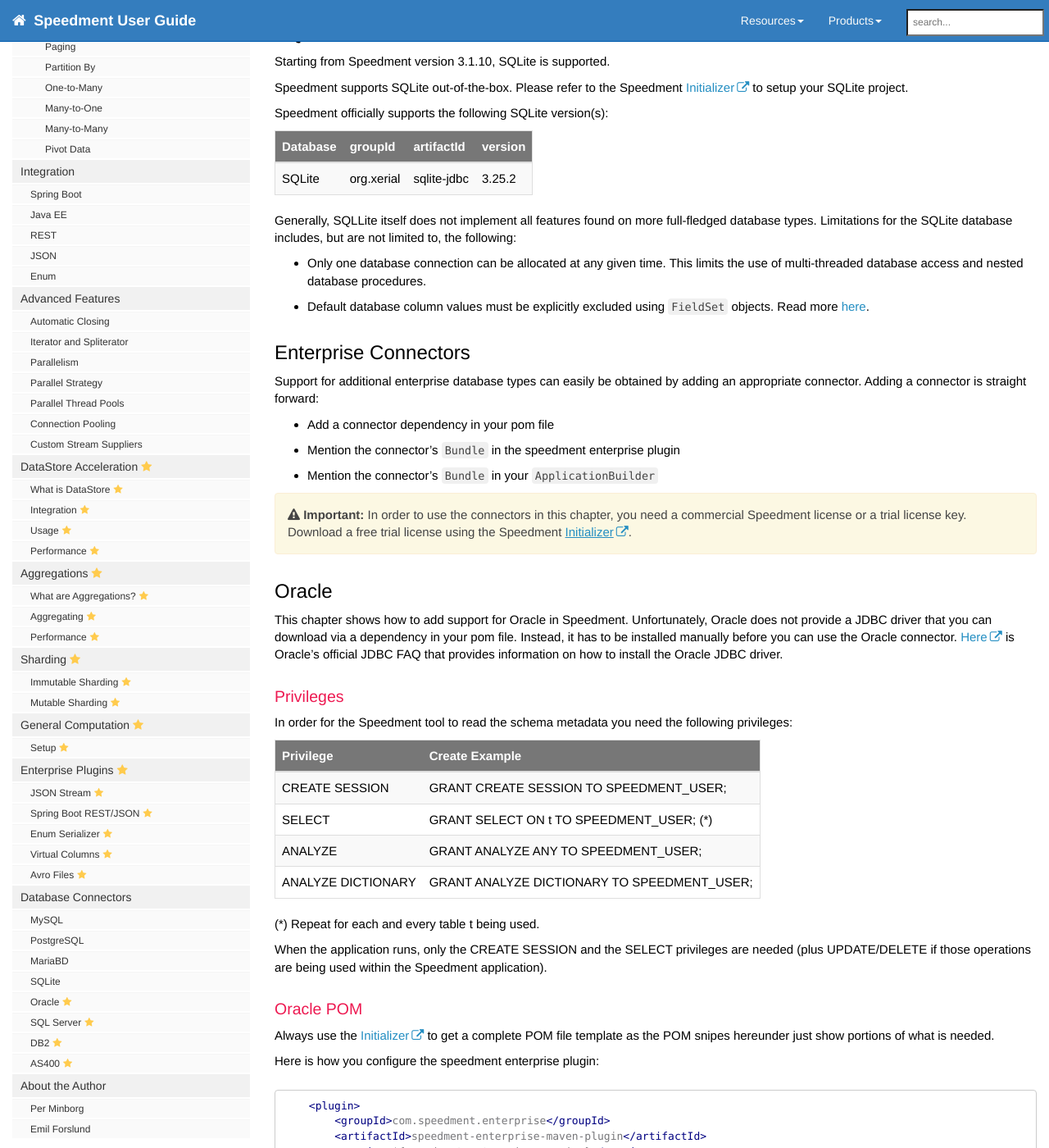
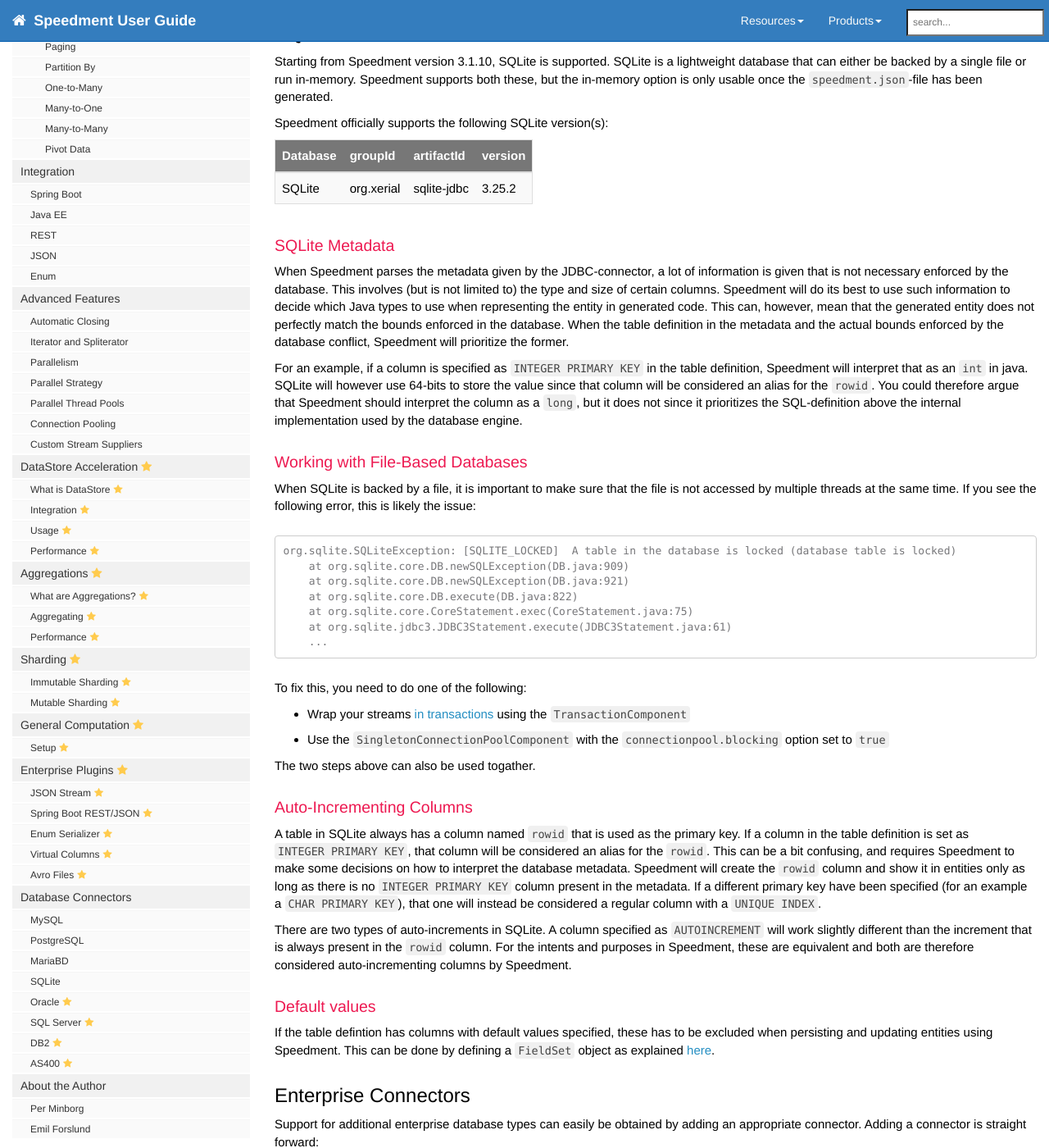
Before and after one commit to speedment/speedment-doc, a Jekyll site: the page built from pages/connectors.md, in a window 1280 px wide and 1400 px high, scrolled down 1834 px. Shown: the whole window at 82% size. Built offline with Jekyll 4.4.1, drawn with Linux system fonts in a browser that asks for light colours; nearby versions of some CDN libraries; comment, search, counter and statistics services are not loaded.

Commit message:
Expand section on SQLite

````diff
--- a/pages/connectors.md
+++ b/pages/connectors.md
@@ -84,9 +84,7 @@
 " %}
 
 ## SQLite
-Starting from Speedment version 3.1.10, SQLite is supported.
-
-Speedment supports SQLite out-of-the-box. Please refer to the Speedment [Initializer](https://www.speedment.com/initializer/) to setup your SQLite project.
+Starting from Speedment version 3.1.10, SQLite is supported. SQLite is a lightweight database that can either be backed by a single file or run in-memory. Speedment supports both these, but the in-memory option is only usable once the `speedment.json`-file has been generated.
 
 Speedment officially supports the following SQLite version(s):
 
@@ -94,11 +92,37 @@
 | :------- | :--------------- | :------------------- | :------ |
 | SQLite   | org.xerial       | sqlite-jdbc          | 3.25.2  |
 
-Generally, SQLLite itself does not implement all features found on more full-fledged database types. Limitations for the SQLite database includes, but are not limited to, the following:
+### SQLite Metadata
+When Speedment parses the metadata given by the JDBC-connector, a lot of information is given that is not necessary enforced by the database. This involves (but is not limited to) the type and size of certain columns. Speedment will do its best to use such information to decide which Java types to use when representing the entity in generated code. This can, however, mean that the generated entity does not perfectly match the bounds enforced in the database. When the table definition in the metadata and the actual bounds enforced by the database conflict, Speedment will prioritize the former.
 
-* Only one database connection can be allocated at any given time. This limits the use of multi-threaded database access and nested database procedures.
-* Default database column values must be explicitly excluded using `FieldSet` objects. Read more [here](crud.html#selecting-fields-to-update).
+For an example, if a column is specified as `INTEGER PRIMARY KEY` in the table definition, Speedment will interpret that as an `int` in java. SQLite will however use 64-bits to store the value since that column will be considered an alias for the `rowid`. You could therefore argue that Speedment should interpret the column as a `long`, but it does not since it prioritizes the SQL-definition above the internal implementation used by the database engine.
 
+### Working with File-Based Databases
+When SQLite is backed by a file, it is important to make sure that the file is not accessed by multiple threads at the same time. If you see the following error, this is likely the issue:
+
+```
+org.sqlite.SQLiteException: [SQLITE_LOCKED]  A table in the database is locked (database table is locked)
+    at org.sqlite.core.DB.newSQLException(DB.java:909)
+    at org.sqlite.core.DB.newSQLException(DB.java:921)
+    at org.sqlite.core.DB.execute(DB.java:822)
+    at org.sqlite.core.CoreStatement.exec(CoreStatement.java:75)
+    at org.sqlite.jdbc3.JDBC3Statement.execute(JDBC3Statement.java:61)
+    ...
+```
+
+To fix this, you need to do one of the following:
+* Wrap your streams [in transactions](crud.html#transactions) using the `TransactionComponent`
+* Use the `SingletonConnectionPoolComponent` with the `connectionpool.blocking` option set to `true`
+
+The two steps above can also be used togather.
+
+### Auto-Incrementing Columns
+A table in SQLite always has a column named `rowid` that is used as the primary key. If a column in the table definition is set as `INTEGER PRIMARY KEY`, that column will be considered an alias for the `rowid`. This can be a bit confusing, and requires Speedment to make some decisions on how to interpret the database metadata. Speedment will create the `rowid` column and show it in entities only as long as there is no `INTEGER PRIMARY KEY` column present in the metadata. If a different primary key have been specified (for an example a `CHAR PRIMARY KEY`), that one will instead be considered a regular column with a `UNIQUE INDEX`.
+
+There are two types of auto-increments in SQLite. A column specified as `AUTOINCREMENT` will work slightly different than the increment that is always present in the `rowid` column. For the intents and purposes in Speedment, these are equivalent and both are therefore considered auto-incrementing columns by Speedment.
+
+### Default values
+If the table defintion has columns with default values specified, these has to be excluded when persisting and updating entities using Speedment. This can be done by defining a `FieldSet` object as explained [here](crud.html#selecting-fields-to-update).
 
 ## Enterprise Connectors
 Support for additional enterprise database types can easily be obtained by adding an appropriate connector. Adding a connector is straight forward:
````
